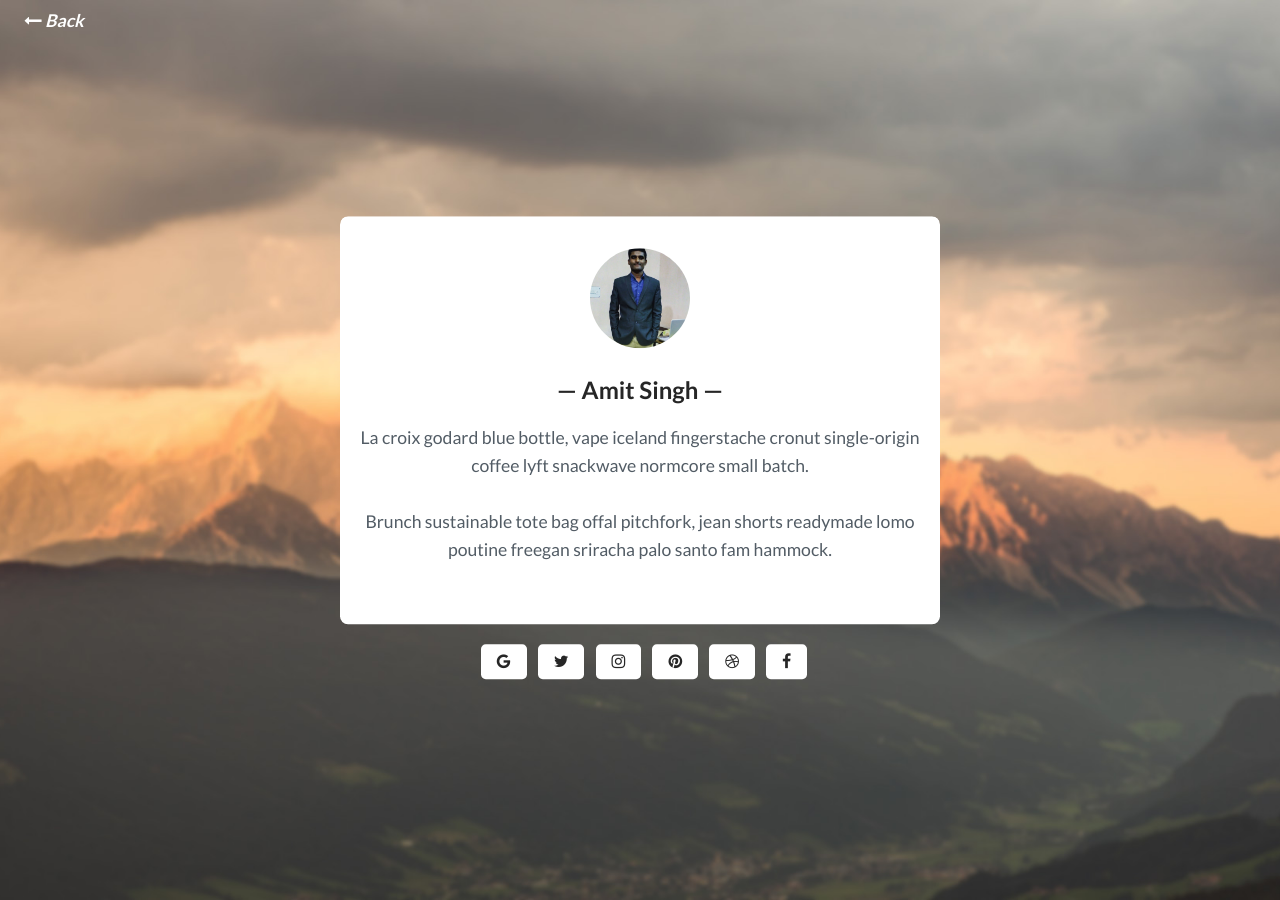
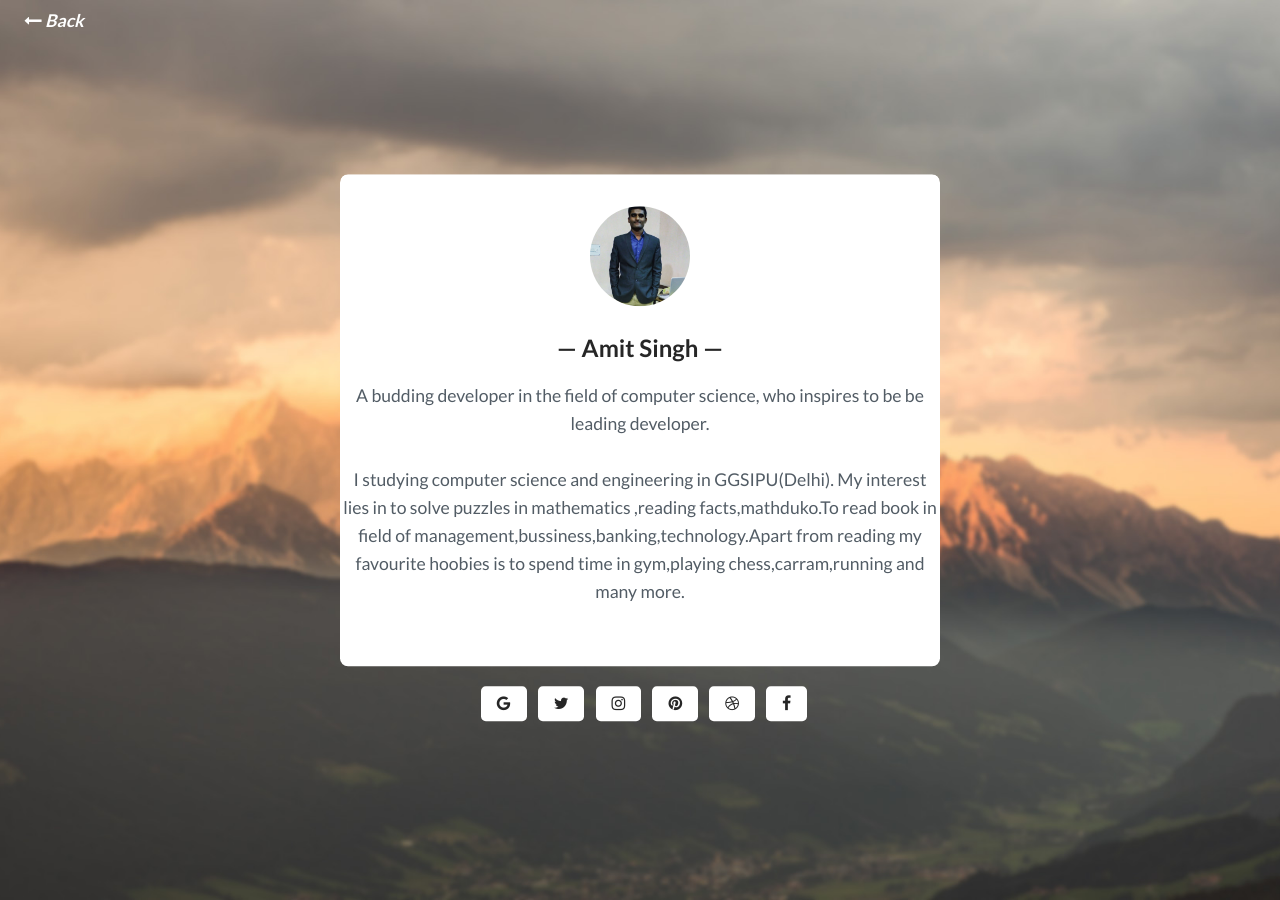
Before and after one commit to shyamendrasingh/amit2020cs.github.io, a Jekyll site: the page built from _pages/about.html, in a window 1280 px wide. Built offline with Jekyll 4.4.1, drawn with Linux system fonts in a browser that asks for light colours.

Commit message:
Update about.html

```diff
--- a/_pages/about.html
+++ b/_pages/about.html
@@ -12,8 +12,8 @@ permalink: /about/
         </div>
         <div class="author_info">
           <h2 class="author_title">{% if site.author-name %}{{site.author-name}}{% else %}Dwayne Newman{% endif %}</h2>
-          <p class="author_subtitle">{% if site.about-author %}{{site.about-author}}{% else %}La croix godard blue bottle, vape iceland fingerstache cronut single-origin coffee lyft snackwave normcore small batch.{% endif %}</p>
-          <p class="author_subtitle">Brunch sustainable tote bag offal pitchfork, jean shorts readymade lomo poutine freegan sriracha palo santo fam hammock.</p>
+          <p class="author_subtitle">{% if site.about-author %}{{site.about-author}}{% else %} A budding developer in the field of computer science, who inspires to be be leading developer.{% endif %}</p>
+          <p class="author_subtitle">I studying computer science and engineering in GGSIPU(Delhi). My interest lies in to solve puzzles in mathematics ,reading facts,mathduko.To read book in field of management,bussiness,banking,technology.Apart from reading my favourite hoobies is to spend time in gym,playing chess,carram,running and many more.</p>
         </div>
       </div>
 
```
